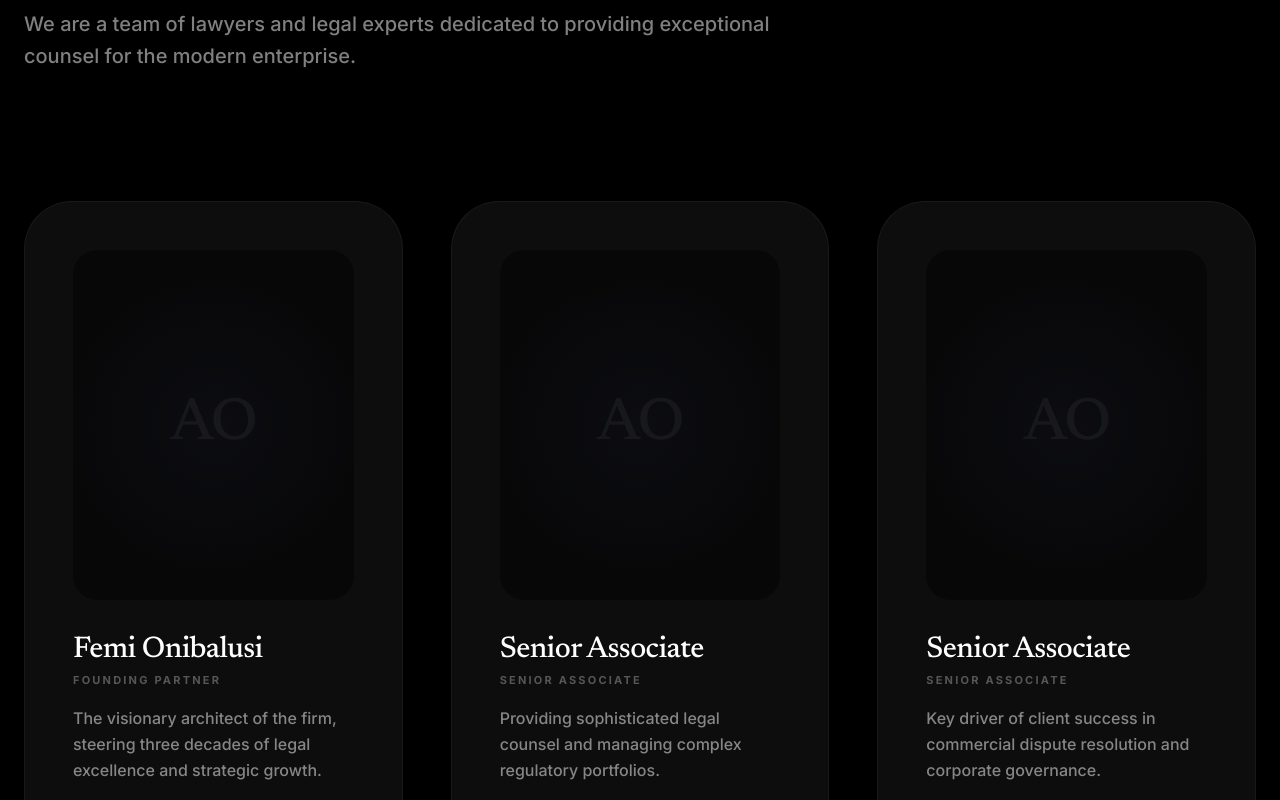
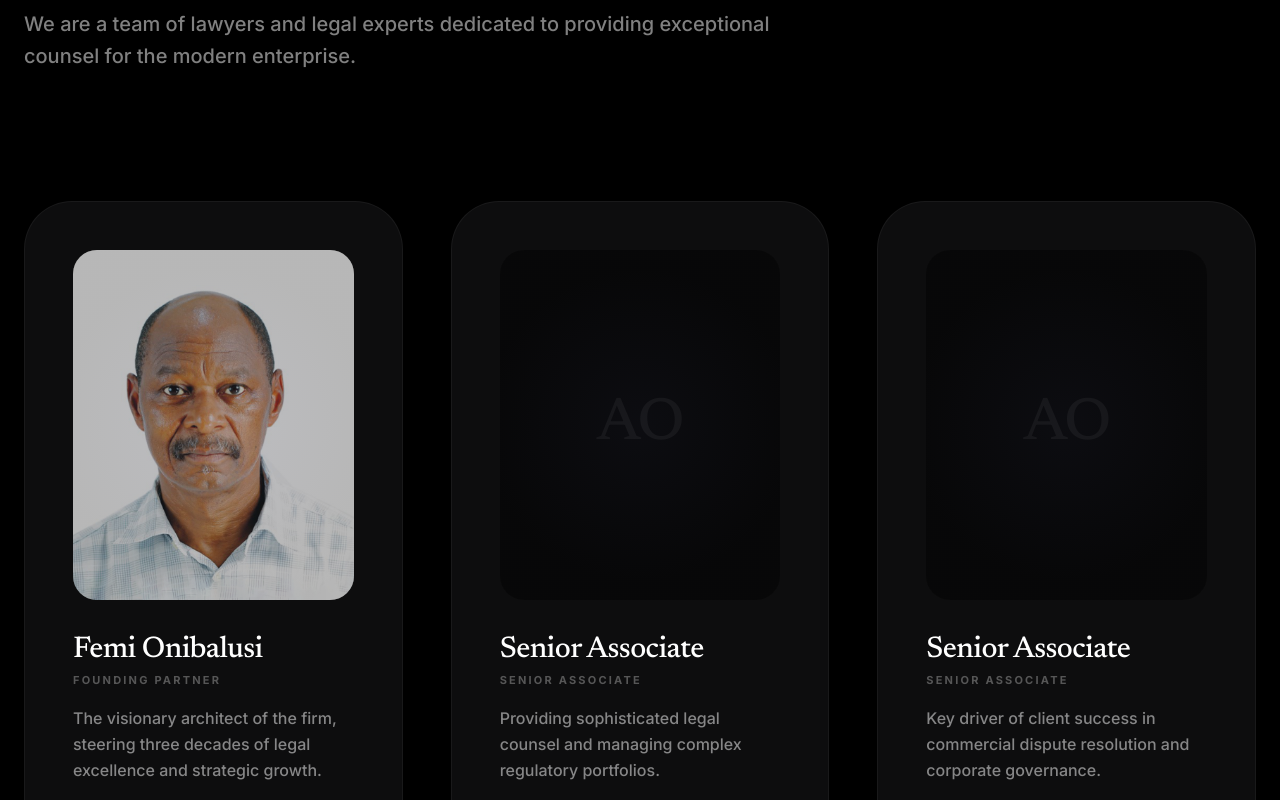
Before and after one commit to sherifferuks/adebolaonibalusi, a Next.js app: page /team in a window 1280 px wide. Shown: the part 477-1277 px from the top of the page. Built offline with nearby package versions, Linux system fonts and the light colour scheme.

Commit message:
Integrated Femi Onibalusi photo on team page

```diff
--- a/src/app/team/page.tsx
+++ b/src/app/team/page.tsx
@@ -10,7 +10,7 @@ const teamMembers = [
         name: 'Femi Onibalusi',
         role: 'Founding Partner',
         description: 'The visionary architect of the firm, steering three decades of legal excellence and strategic growth.',
-        image: null
+        image: '/team/femi.png'
     },
     {
         name: 'Senior Associate',
```
